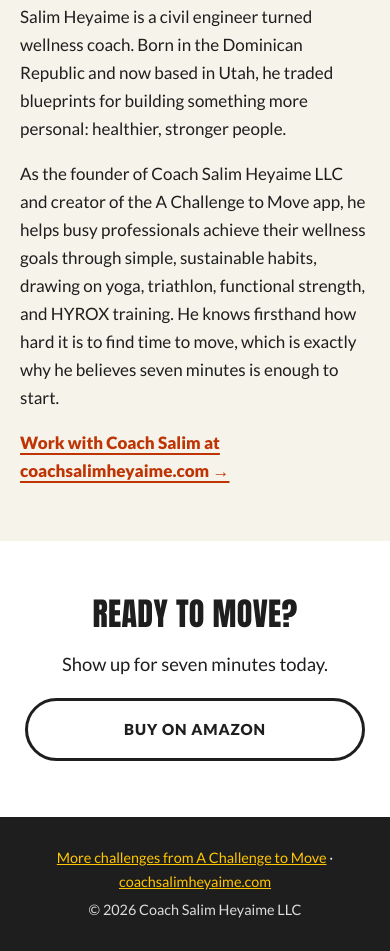
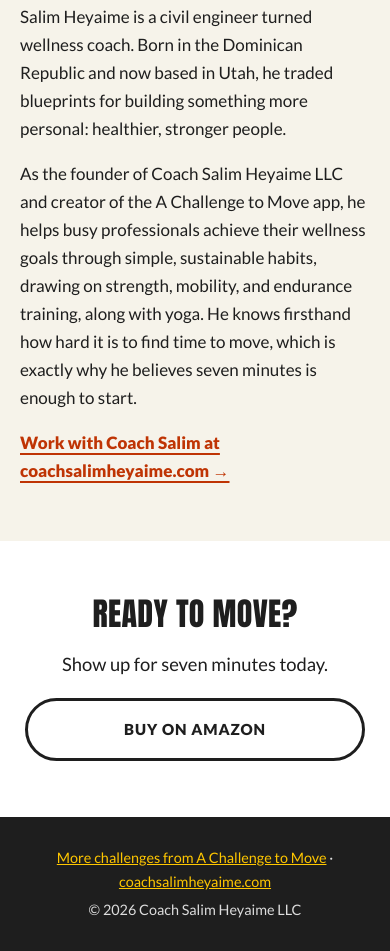
Before and after one commit to sosacleans-pixel/book-landing-site, a plain HTML site: page index.html in a window 390 px wide. Shown: the part 3720-4671 px from the top of the page. Drawn offline with Linux system fonts and the light colour scheme.

Commit message:
Copy 10/18: author bio reframed around strength, mobility and endurance training

```diff
--- a/index.html
+++ b/index.html
@@ -114,7 +114,7 @@
         <p class="eyebrow">About the author</p>
         <h2 id="author-h">Salim Heyaime</h2>
         <p>Salim Heyaime is a civil engineer turned wellness coach. Born in the Dominican Republic and now based in Utah, he traded blueprints for building something more personal: healthier, stronger people.</p>
-        <p>As the founder of Coach Salim Heyaime LLC and creator of the A Challenge to Move app, he helps busy professionals achieve their wellness goals through simple, sustainable habits, drawing on yoga, triathlon, functional strength, and HYROX training. He knows firsthand how hard it is to find time to move, which is exactly why he believes seven minutes is enough to start.</p>
+        <p>As the founder of Coach Salim Heyaime LLC and creator of the A Challenge to Move app, he helps busy professionals achieve their wellness goals through simple, sustainable habits, drawing on strength, mobility, and endurance training, along with yoga. He knows firsthand how hard it is to find time to move, which is exactly why he believes seven minutes is enough to start.</p>
         <a class="text-link" href="https://coachsalimheyaime.com">Work with Coach Salim at coachsalimheyaime.com &rarr;</a>
       </div>
     </div>
```
